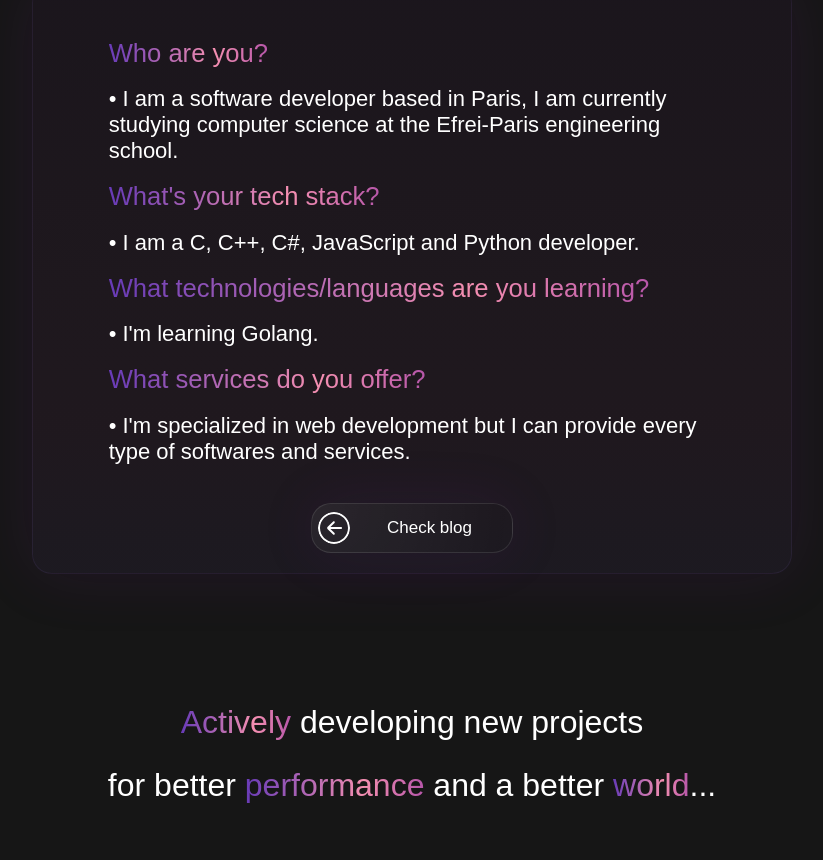
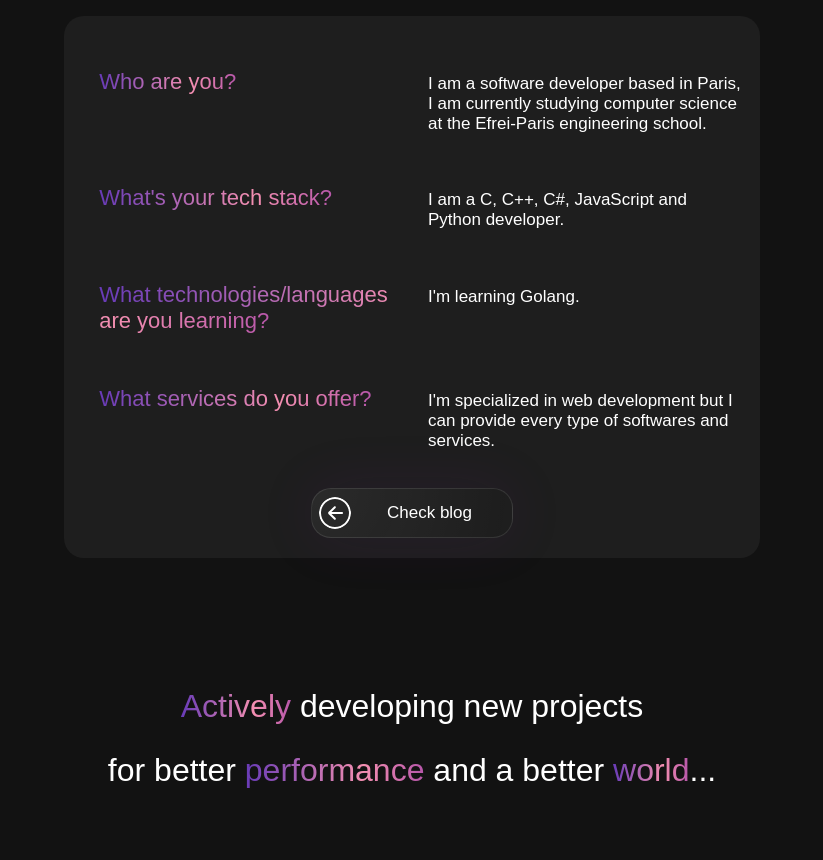
Before and after one commit to AlexandreAero/alexandreaero.github.io, a plain HTML site: page index.html in a window 1280 px wide. Shown: the part 760-1620 px from the top of the page, without its empty margins (228-1051 px from the left). Drawn offline with nearby package versions, Linux system fonts and the light colour scheme; no server answers.

Commit message:
Style update

```diff
--- a/index.html
+++ b/index.html
@@ -78,14 +78,14 @@
   </div>
   <div class="bio-section">
     <div class="bio-text-content">
-      <h1><span class="magic-text">Who are you?</span></h1>
-      <h2>• I am a software developer based in Paris, I am currently studying computer science at the Efrei-Paris engineering school.</h2>
-      <h1><span class="magic-text">What's your tech stack?</span></h1>
-      <h2>• I am a C, C++, C#, JavaScript and Python developer.</h2>
-      <h1><span class="magic-text">What technologies/languages are you learning?</span></h1>
-      <h2>• I'm learning Golang.</h2>
-      <h1><span class="magic-text">What services do you offer?</span></h1>
-      <h2>• I'm specialized in web development but I can provide every type of softwares and services.</h2>
+      <h2><span class="magic-text">Who are you?</span></h2>
+      <h3>I am a software developer based in Paris, I am currently studying computer science at the Efrei-Paris engineering school.</h3>
+      <h2><span class="magic-text">What's your tech stack?</span></h2>
+      <h3>I am a C, C++, C#, JavaScript and Python developer.</h3>
+      <h2><span class="magic-text">What technologies/languages are you learning?</span></h2>
+      <h3>I'm learning Golang.</h3>
+      <h2><span class="magic-text">What services do you offer?</span></h2>
+      <h3>I'm specialized in web development but I can provide every type of softwares and services.</h3>
     </div>
     <a class="blog-button" href="./blog.html">
       <div class="blog-button-grid-content">
@@ -96,10 +96,10 @@
   </div>
   <div class="github-stats-section">
     <h2><span class="magic-text">Actively</span> developing new projects</h2>
-    <h2 class="last-text">for better <span class="magic-text">performance</span> and a better <spanc class="magic-text">world</spanc>...</h2>
+    <h2 class="last-text">for better <span class="magic-text">performance</span> and a better <span class="magic-text">world</span>...</h2>
     <div class="github-grid">
       <canvas id="github-commits-graph">
-      <!-- Empty for now, dyanamically added -->
+        <!-- Empty for now, dyanamically added -->
       </canvas>
       <div class="github-textual-stats">
         <h1 class="github-textual-stats-text-big">
@@ -269,7 +269,7 @@
       <div class="tech-tile">
         <div class="tech-tile-images-container">
           <img class="tech-tile-image" src="https://pypi.org/static/images/logo-small.2a411bc6.svg">
-          <img class="tech-tile-image" src="https://vcpkg.io/images/mark/mark.svg">
+          <img class="tech-tile-image" src="https://vcpkg.io/assets/mark/mark.svg">
           <img class="tech-tile-image" src="https://raw.githubusercontent.com/devicons/devicon/1119b9f84c0290e0f0b38982099a2bd027a48bf1/icons/npm/npm-original-wordmark.svg">
         </div>
         <div class="tech-tile-info">
--- a/style.css
+++ b/style.css
@@ -1,5 +1,5 @@
 :root {
-  --background-color-dark: rgb(22, 22, 22);
+  --background-color-dark: rgb(18, 18, 18);
   --background-color-light: rgb(222, 222, 222);
   --purple: rgb(123, 31, 162);
   --violet: rgb(103, 58, 183);
@@ -22,6 +22,11 @@ h1 {
 h2 {
   font-weight: 100;
   font-size: clamp(2em, 1vw, 1em);
+}
+
+h3 {
+  font-weight: 100;
+  font-size: clamp(1.5em, 1vw, 3em);
 }
 
 body {
@@ -52,8 +57,8 @@ hr {
 }
 
 .section-separator {
-  margin-top: 50px;
-  margin-bottom: 50px;
+  margin-top: 40px;
+  margin-bottom: 40px;
   height: 200px;
   display: flex;
   flex-direction: column;
@@ -239,30 +244,36 @@ a {
 }
 
 .bio-section {
-  box-shadow: 0px 0px 65px rgba(132, 31, 162, 0.12);
-  background: linear-gradient(
-    180deg,
-    rgba(132, 31, 162, 0.05) 0%,
-    rgba(195, 75, 189, 0.05) 50%,
-    rgba(220, 80, 200, 0.05) 75%,
-    rgba(164, 110, 250, 0.05) 100%
-  );
   display: flex;
   flex-direction: column;
   align-items: center;
-  width: 60%;
+  width: 55%;
   justify-content: center;
   border-radius: 20px;
   margin-left: auto;
   margin-right: auto;
-  border: 1px solid rgba(164, 110, 250, 0.08);
+  background-color: rgb(30, 30, 30);
 }
 
 .bio-text-content {
+  display: grid;
+  gap: 1rem;
+  align-items: baseline;
+  grid-template-columns: repeat(2, 50%);
   margin-top: 5%;
-  width: 80%;
+  width: 90%;
   font-size: 11px;
-  text-align: left;
+}
+
+.bio-text-content h2,
+.bio-text-content h3,
+.bio-text-content h2 span {
+  word-break: normal;
+  white-space: pre-wrap;
+}
+
+.bio-text-content h3 {
+  font-size: 17px;
 }
 
 .blog-button {
@@ -455,7 +466,6 @@ a {
 .seventh-commitment {
   padding: 10px;
   border-radius: 20px;
-  border: 1px solid rgba(255, 255, 255, 0.1);
   background: radial-gradient(
     600px circle at 0px 0px,
     rgba(255, 255, 255, 0.06),
@@ -567,8 +577,7 @@ a {
   width: 55px;
   height: 55px;
   border-radius: 0.4em;
-  background: linear-gradient(rgba(255, 255, 255, 0) 0%, rgba(255, 255, 255, 0.05) 100%);
-  border: 1px solid rgba(255, 255, 255, 0.1);
+  background: linear-gradient(rgba(255, 255, 255, 0) 0%, rgba(255, 255, 255, 0.07) 100%);
   padding: 10px;
 }
 
@@ -605,7 +614,6 @@ a {
 
 .project-tile {
   background-color: rgba(255, 255, 255, 0.02);
-  border: 1px solid rgba(255, 255, 255, 0.1);
   border-radius: 20px;
   cursor: pointer;
   position: relative;
@@ -664,6 +672,7 @@ a {
 
 .project-data-container > h3 {
   font-weight: 100;
+  font-size: 20px;
 }
 
 .footer-logo {
```
